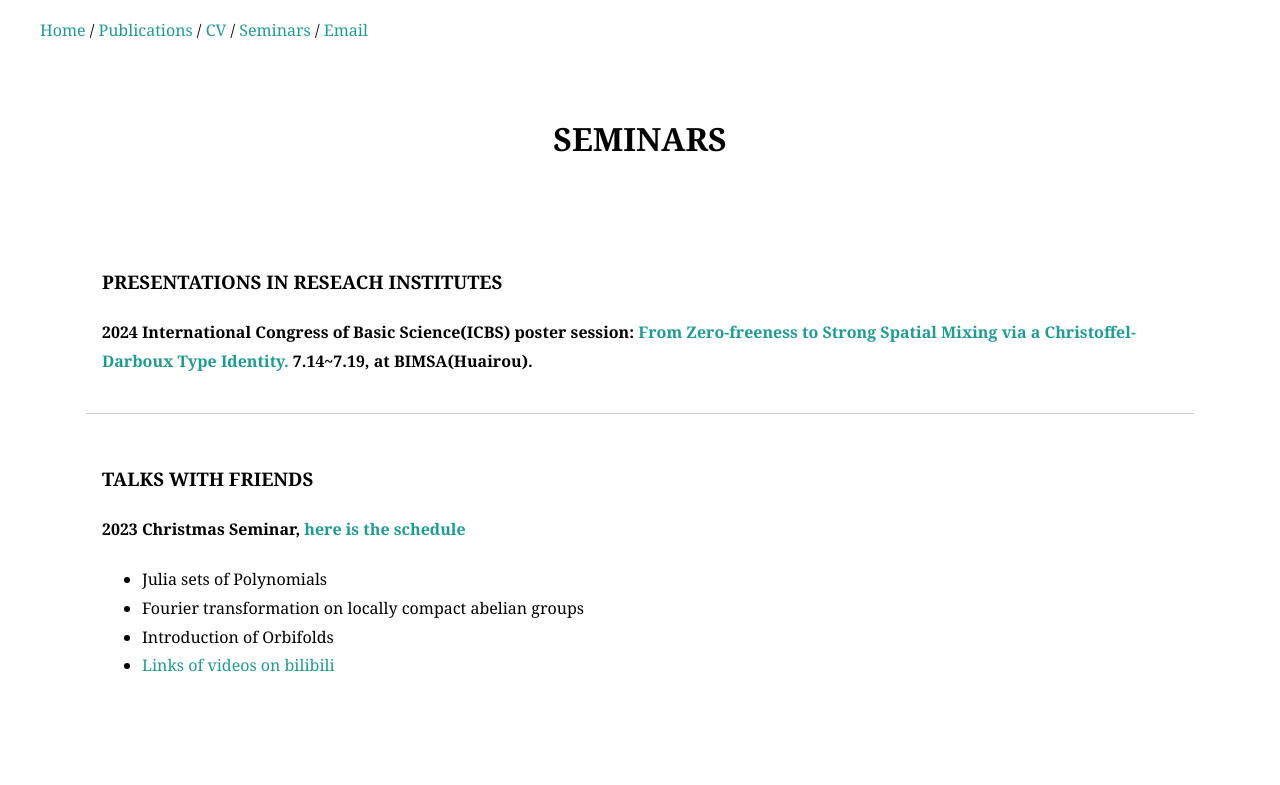
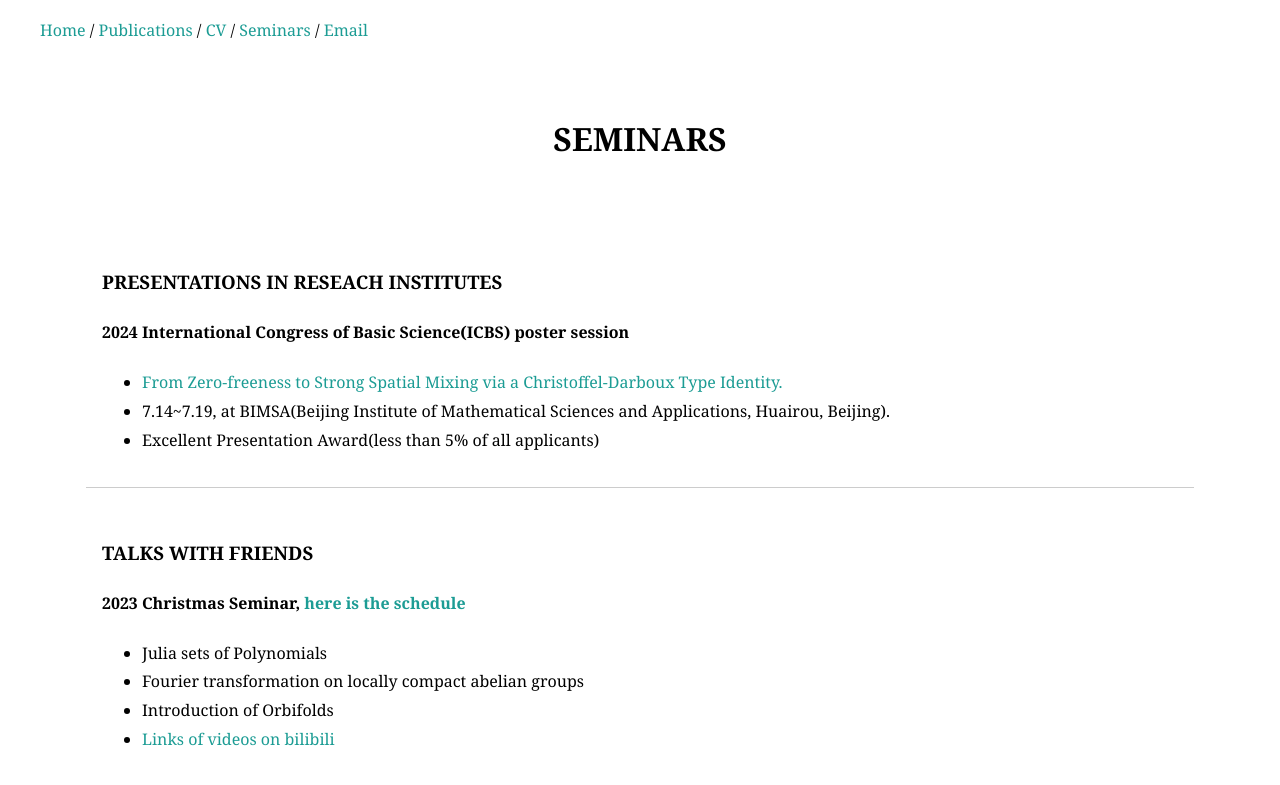
Before and after one commit to XiaoweiYEXavier/XiaoweiYEXavier.github.io, a Jekyll site: the page Seminars/index.html, which Jekyll copies as it is, in a window 1280 px wide. Shown: the top 785 px of the page. Built offline with Jekyll 4.4.1, drawn with Linux system fonts in a browser that asks for light colours; nearby versions of some CDN libraries; some web fonts are replaced.

Commit message:
Update index.html

```diff
--- a/Seminars/index.html
+++ b/Seminars/index.html
@@ -23,7 +23,12 @@
       <h3>Presentations in reseach institutes</h3>
       <div class='iterests'>
         <div class='column'>
-          <h4>2024 International Congress of Basic Science(ICBS) poster session: <a href="/Seminars/Poster_SSM_from_ZF_via_CD.pdf" target="blank">From Zero-freeness to Strong Spatial Mixing via a Christoffel-Darboux Type Identity. </a> 7.14~7.19, at BIMSA(Huairou). </h4>
+          <h4>2024 International Congress of Basic Science(ICBS) poster session </h4>
+               <ul>
+	        		<li><a href="/Seminars/Poster_SSM_from_ZF_via_CD.pdf" target="blank">From Zero-freeness to Strong Spatial Mixing via a Christoffel-Darboux Type Identity. </a></li>
+		        	<li>7.14~7.19, at BIMSA(Beijing Institute of Mathematical Sciences and Applications, Huairou, Beijing).</a></li>
+            	                <li>Excellent Presentation Award(less than 5% of all applicants)</a></li>
+	    		</ul>
     </section>
       <section>
       <h3>Talks with friends</h3>
```
